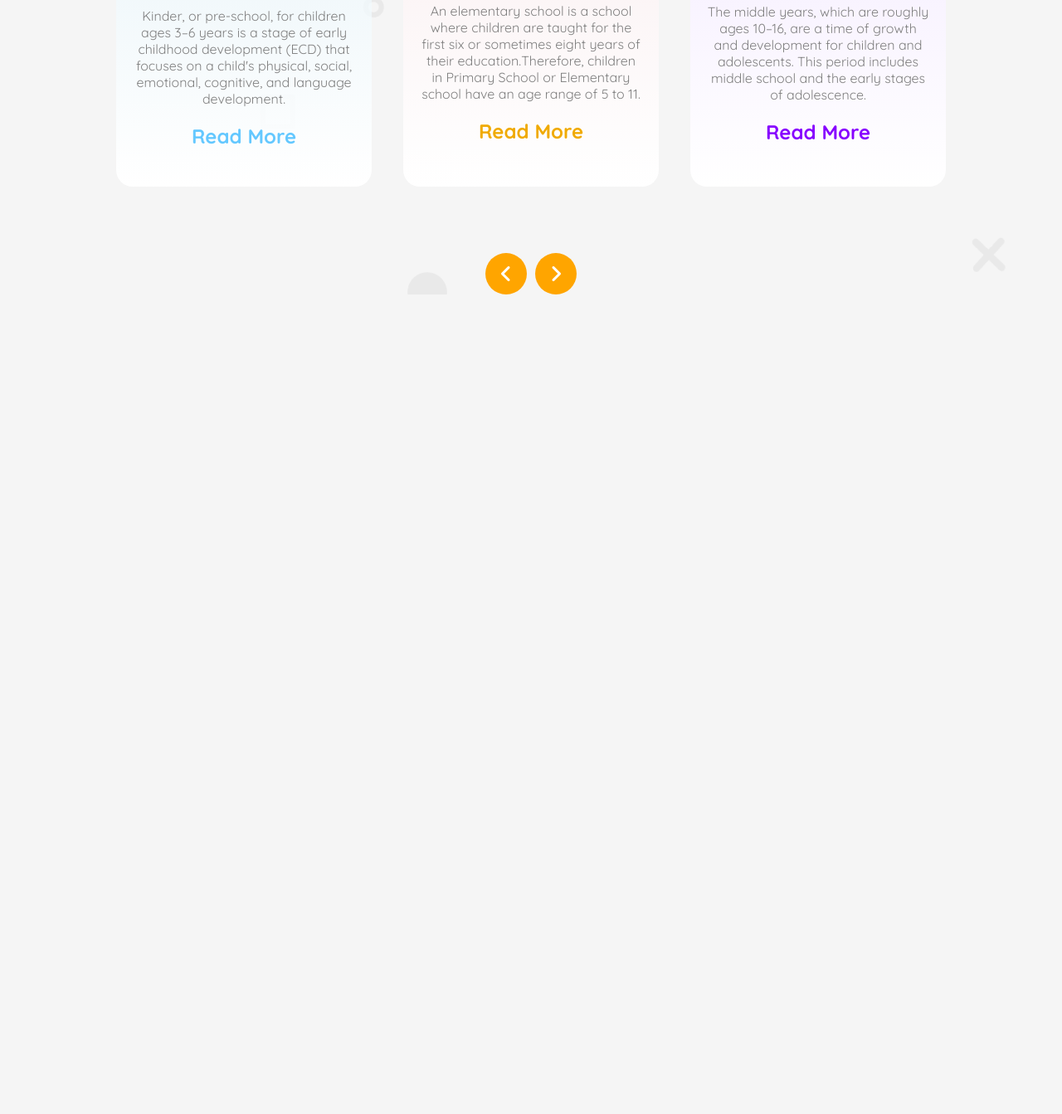
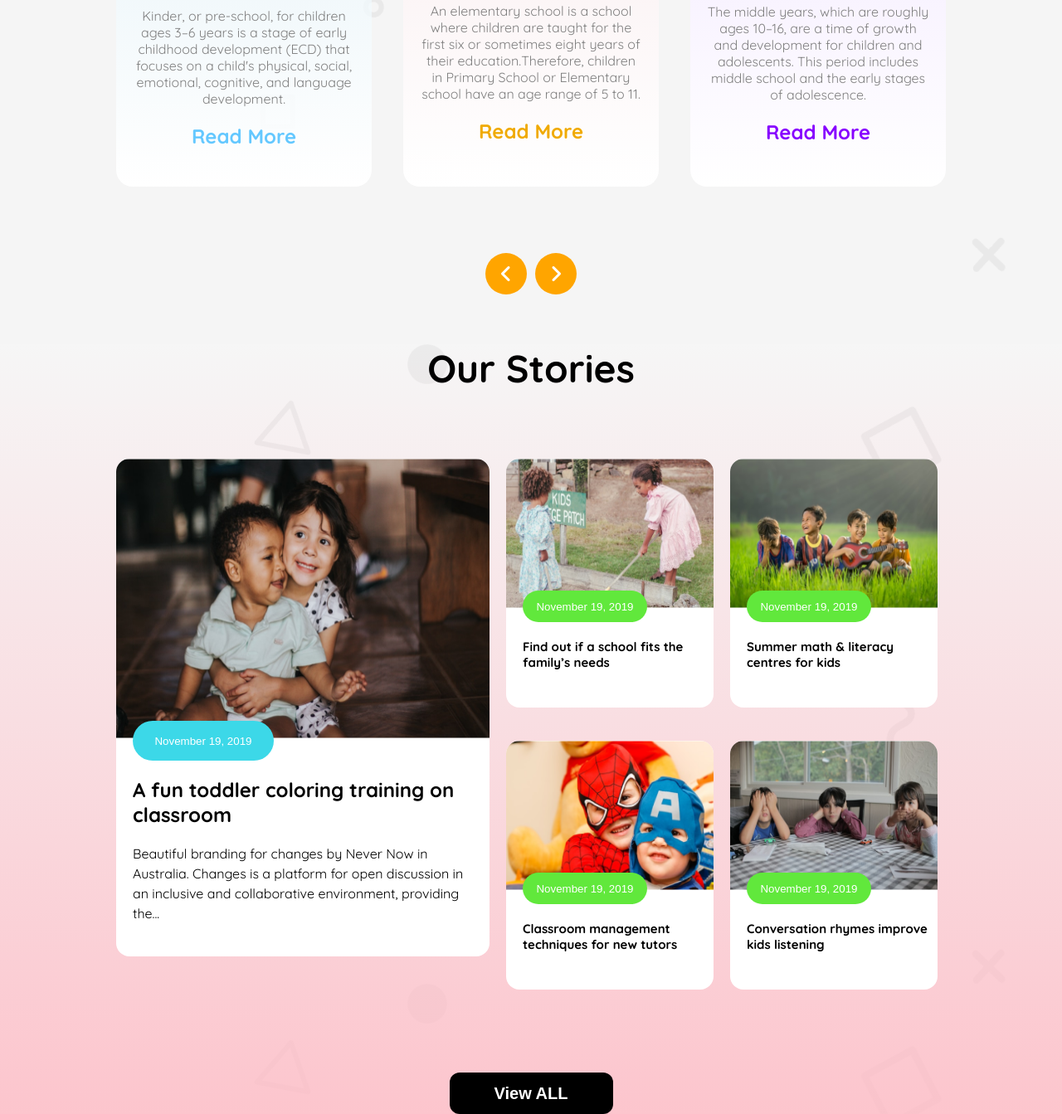
Before and after one commit to Souad5/Assignment-2, a plain HTML site: page index.html in a window 1280 px wide. Shown: the part 1119-2462 px from the top of the page at 83% size. Before the commit the page ends 1474 px from the top, so only its background shows below. Drawn offline with Linux system fonts and the light colour scheme.

Commit message:
main done

```diff
--- a/index.html
+++ b/index.html
@@ -45,7 +45,8 @@
     </header>
     <main>
         <section class="main-section">
-            <h1 class="standard">Standard Curriculum</h1>
+            <div class="background-image">
+                <h1 class="standard">Standard Curriculum</h1>
             <div class="main-first">
                 <div class="border1">
                     <img src="./assets/kinder.png" alt="kinder" class="image-main-kinder">
@@ -70,6 +71,65 @@
                 <i style='font-size:24px' class='fas'>&#xf104;</i>
                 <i style='font-size:24px' class='fas'>&#xf105;</i>
             </div>
+            </div>
+            <div class="main-last">
+                <h1 class="stories">Our Stories</h1>
+                <div class="stories-flex">
+                    <div class="stories1">
+                        <div>
+                            <img src="./assets/story-1.png" alt="" class="story1q">
+                            <div class="margin-minus">
+                                <button class="nov">
+                                <span>November 19, 2019</span>
+                                </button>
+                            </div>
+                            <h1 class="text-resize-a">A fun toddler coloring training on
+                              <br>  classroom</h1>
+                            <p class="beauty">Beautiful branding for changes by Never Now in Australia.
+                                Changes is a platform for open discussion in an inclusive and
+                                collaborative environment, providing the...</p>
+                        </div>
+                    </div>
+                    <div class="stories-details">
+                        <div class="bg-white">
+                            <img src="./assets/story-2.png" alt="" class="size">
+                           <div class="margin-minus">
+                            <button class="nov1">November 19, 2019</button>
+                            <h1 class="text-resize">Find out if a school fits the
+                                family’s needs</h1>
+                           </div>
+                        </div>
+                        <div class="bg-white">
+                            <img src="./assets/story-3.png" alt="" class="size">
+                            <div class="margin-minus">
+                                <button class="nov1">November 19, 2019</button>
+                                <h1 class="text-resize">Summer math & literacy
+                                    centres for kids</h1>
+                                </div>
+                        </div>
+                        <div class="bg-white">
+                            <img src="./assets/story-4.png" alt="" class="size">
+                            <div class="margin-minus">
+                                <button class="nov1">November 19, 2019</button>
+                            <h1 class="text-resize">Classroom management techniques for new tutors
+                            </h1>
+                            </div>
+                        </div>
+                        <div class="bg-white">
+                            <img src="./assets/story-5.png" alt="" class="size">
+                            <div class="margin-minus">
+                                <button class="nov1">November 19, 2019</button>
+                                <h1 class="text-resize">Conversation rhymes
+                                    improve kids listening</h1>
+                                </div>
+                        </div>
+                    </div>
+                </div>
+                <div class="btn-main">
+                    <button class="view">View ALL</button>
+                </div>
+            </div>
+
         </section>
     </main>
     <footer>
--- a/style.css
+++ b/style.css
@@ -180,11 +180,16 @@ body{
         place-items: center;
         justify-content: center;
         align-items: center;
+        display: flex;
     }
 }
 .main-section{
     margin-top: 20px;
+
+}
+.background-image{
     background-image: url(./assets/bg.png);
+    background-repeat: no-repeat;
 }
 .standard{
     text-align: center;
@@ -287,6 +292,7 @@ body{
     justify-content: center;
     align-items: center;
     display: flex;
+    margin-bottom: 60px;
 }
 @media screen and (max-width:576px) {
     .main-first{
@@ -310,3 +316,134 @@ body{
         font-size: 26px;
     }
 }
+.main-last{
+    /* background-image: url(./assets/bg.png); */
+    background: linear-gradient(#ffffff18, rgba(254, 185, 195, 0.799)), url(./assets/bg.png);
+}
+.stories{
+    text-align: center;
+    font-weight: bold;
+    font-size: 46px;
+    margin-bottom: 80px;
+}
+.stories-flex{
+    display: flex;
+    /* justify-content:center;
+    align-items: center; */
+    margin-left: 140px;
+    margin-right: 140px;
+    gap: 20px;
+}
+.stories-details{
+    display: grid;
+    grid-template-columns: repeat(2, 1fr);
+    gap: 20px;
+}
+@media screen and (max-width:576px) {
+    .stories-details{
+        display: grid;
+        grid-template-columns: repeat(2, 1fr);
+        gap: 5px;
+    }
+    .stories-flex{
+        display: block;
+        justify-content:center;
+        align-items: center;
+        margin-left: 10px;
+        margin-right: 0px;
+        gap: 20px;
+    }
+    .stories1{
+        display: none;
+        background-color: #ffffff;
+        border-radius: 16px;
+        margin-bottom: 60px;
+        width: 50px;
+    }
+
+}
+.size{
+    width: 250px;
+    height: 180px;
+    border-start-start-radius: 16px;
+    border-top-right-radius: 16px;
+}
+.bg-white{
+    width: 250px;
+    height: 300px;
+}
+.text-resize{
+    font-weight: bold;
+    font-size: 15px;
+    padding-left: 20px;
+}
+.text-resize-a{
+    font-weight: bold;
+    font-size: 24px;
+    padding-left: 20px;
+    margin-top: 20px;
+}
+.beauty{
+    padding-left: 20px;
+    margin-top: 20px;
+    margin-bottom: 40px;
+    margin-right: 20px;
+    line-height: 1.5;
+}
+.bg-white{
+    background-color: #ffffff;
+    border-radius: 16px;
+}
+.stories1{
+    background-color: #ffffff;
+    border-radius: 16px;
+    margin-bottom: 60px;
+    width: 450px;
+}
+.story1q{
+    border-top-left-radius: 16px;
+    border-top-right-radius: 16px;
+    width: 450px;
+    height: 337px;
+}
+.nov{
+    width: 170px;
+    height: 48px;
+    border-radius: 47px;
+    border: none;
+    color: #ffffff;
+    background-color: #3CD8E8;
+    margin-left: 20px;
+}
+.nov1{
+    width: 150px;
+    height: 38px;
+    border-radius: 47px;
+    border: none;
+    color: #ffffff;
+    background-color: #61e83c;
+    margin-left: 20px;
+}
+.margin-minus{
+    margin-top: -25px;
+}
+.text-resize{
+    margin-top: 20px;
+}
+.view{
+    width: 197px;
+    height: 50px;
+    background-color: #000000;
+    color: #ffffff;
+    border-radius: 12px;
+    border: none;
+    font-weight: bold;
+    font-size: 20px;
+    margin-top: 80px;
+
+}
+.btn-main{
+    display: flex;
+    justify-content: center;
+    align-items: center;
+}
```
